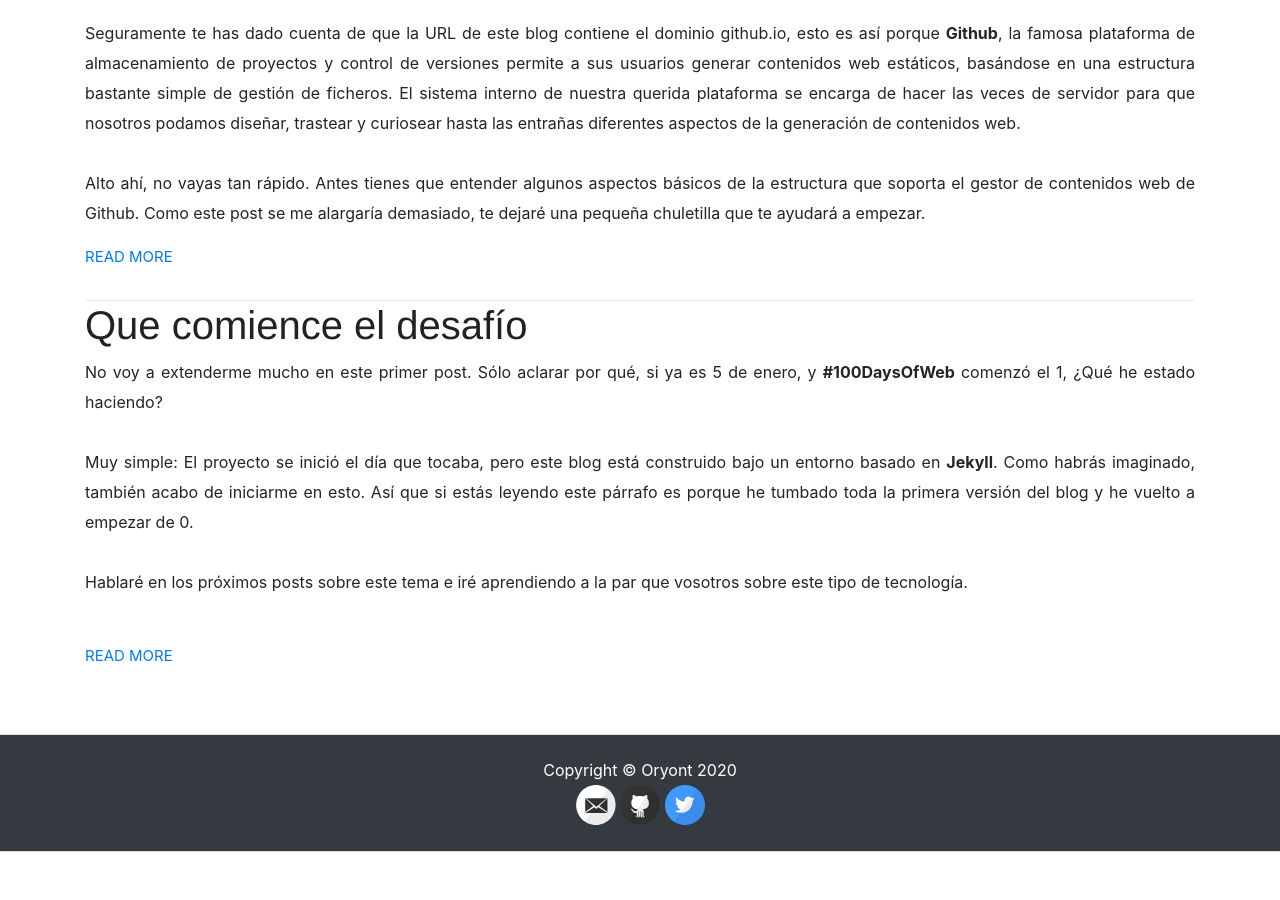
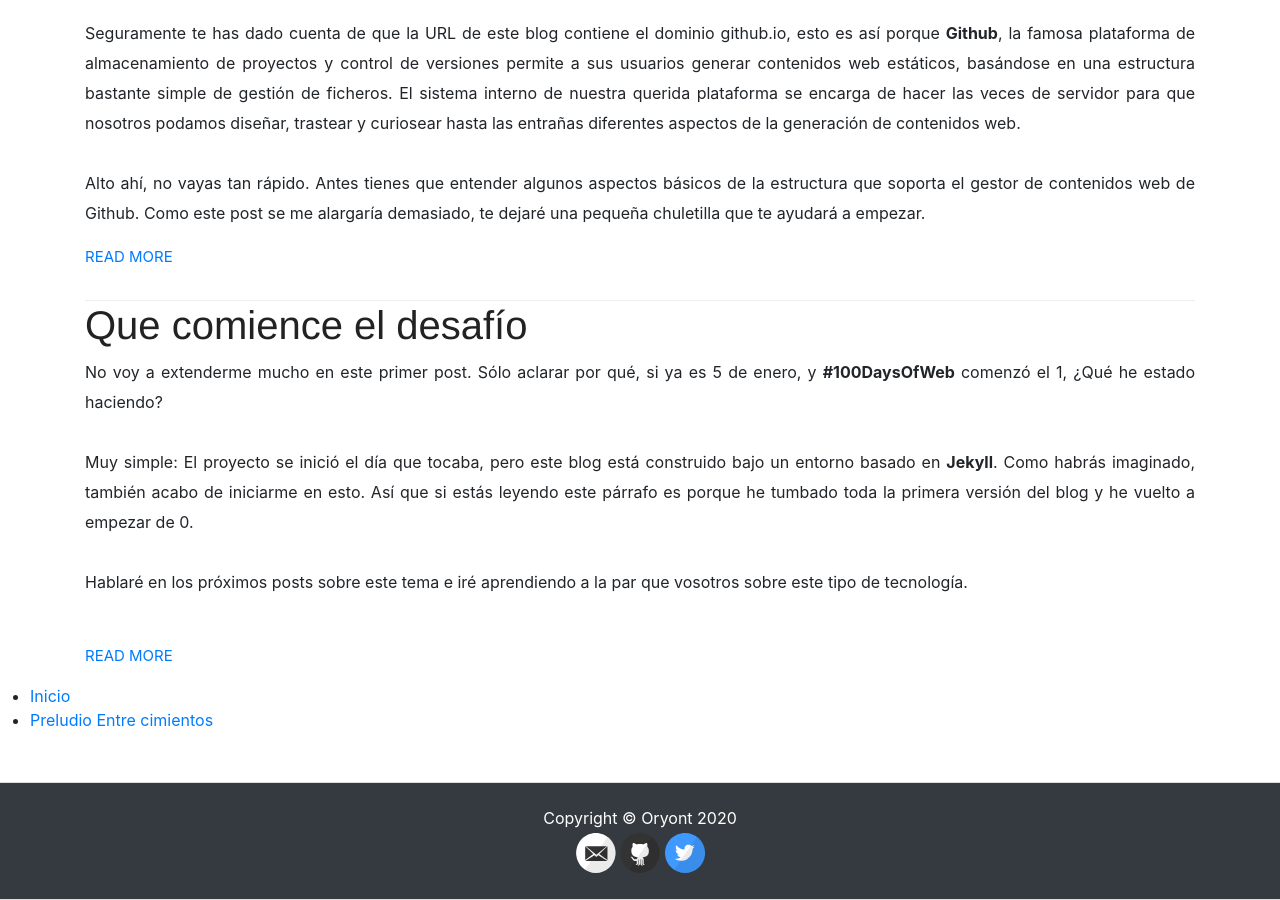
Before and after one commit to Oryont/Oryont.github.io, a Jekyll site: the page built from index.html, in a window 1280 px wide and 900 px high, scrolled down 923 px. Built offline with Jekyll 4.4.1, drawn with Linux system fonts in a browser that asks for light colours; before the commit the page ends 1775 px from its top, so only the background shows below that.

Commit message:
Day 8: Added a Sidebar

```diff
--- /dev/null
+++ b/_includes/sidebar.html
@@ -0,0 +1,6 @@
+<div id="sidebar" class="sidebar">
+	<ul>
+        <li><a href="inicio.html">Inicio</a></li>
+        <li><a href="Preludio-entre-cimientos.html">Preludio Entre cimientos</a></li>
+    </ul>
+</div>
--- a/_layouts/default.html
+++ b/_layouts/default.html
@@ -40,7 +40,7 @@
     <div id="main" role="main" class="container">
       {{ content }}
     </div>
-
+    {% include sidebar.html %}
     {% include footer.html %}
 
     {% include analytics.html %}
```
